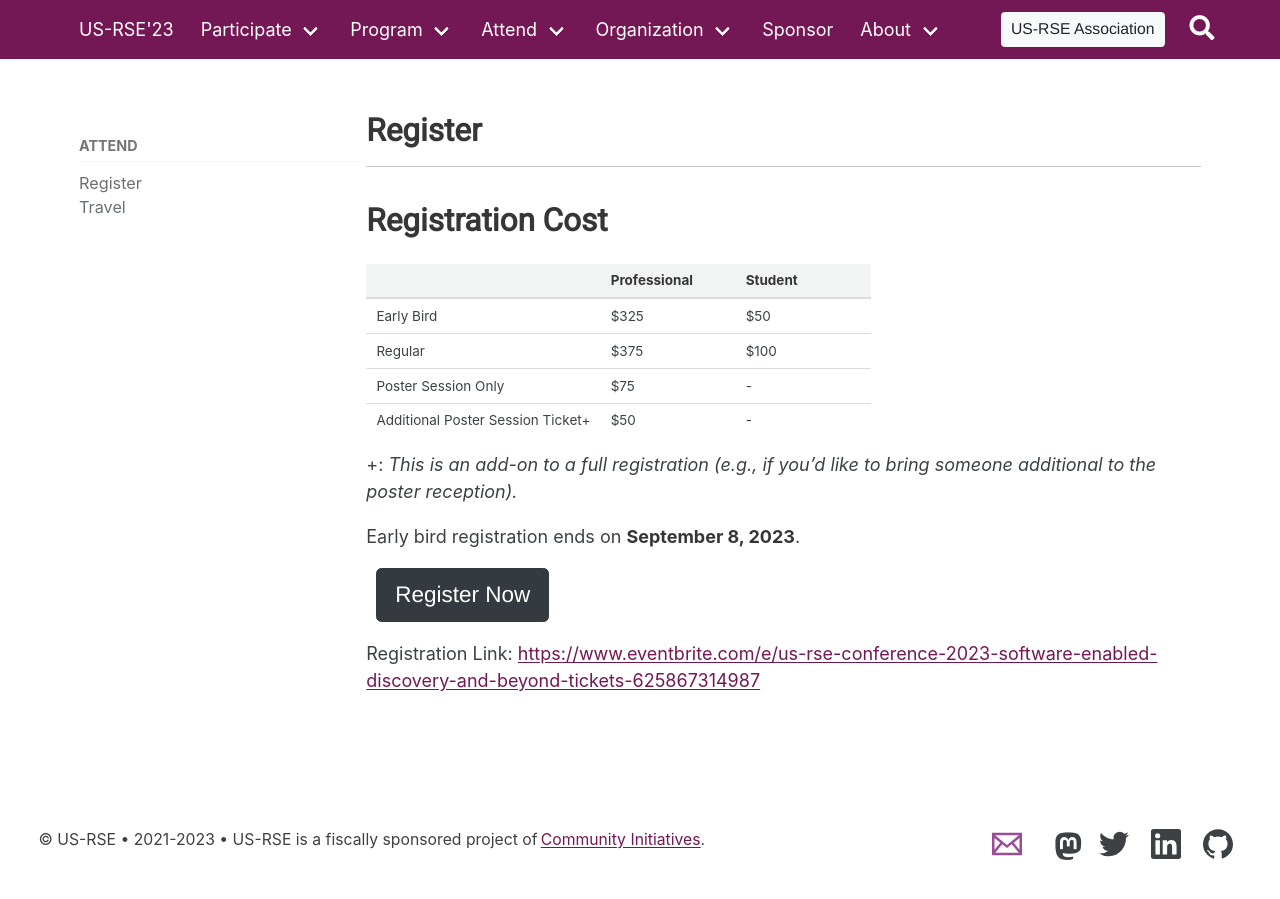
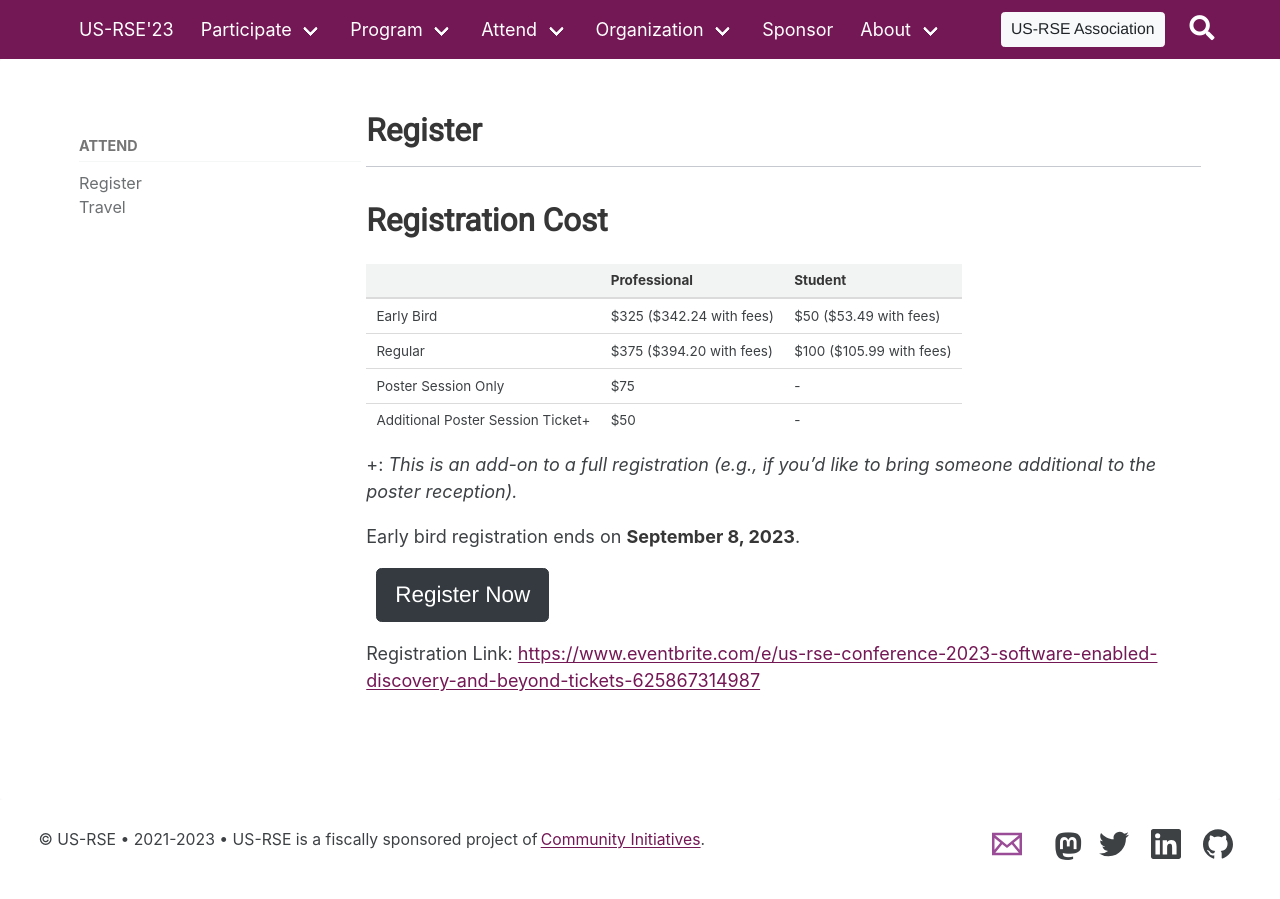
Before and after one commit to USRSE/usrse23, a Jekyll site: the page built from pages/attend/registration.md, in a window 1280 px wide and 900 px high. Built offline with Jekyll 4.4.1, drawn with Linux system fonts in a browser that asks for light colours; a style sheet for code colours, icons or effects is not loaded.

Commit message:
Update registration table to reflect Eventbrite fees

```diff
--- a/pages/attend/registration.md
+++ b/pages/attend/registration.md
@@ -12,8 +12,8 @@ set_last_modified: true
 
 |   | Professional | Student |
 | - | ------------ | ------- |
-| Early Bird | $325 | $50 |
-| Regular | $375 | $100 |
+| Early Bird | $325 ($342.24 with fees) | $50 ($53.49 with fees) |
+| Regular | $375 ($394.20 with fees) | $100 ($105.99 with fees) |
 | Poster Session Only | $75 | - |
 | Additional Poster Session Ticket+ | $50 | - |
 
```
